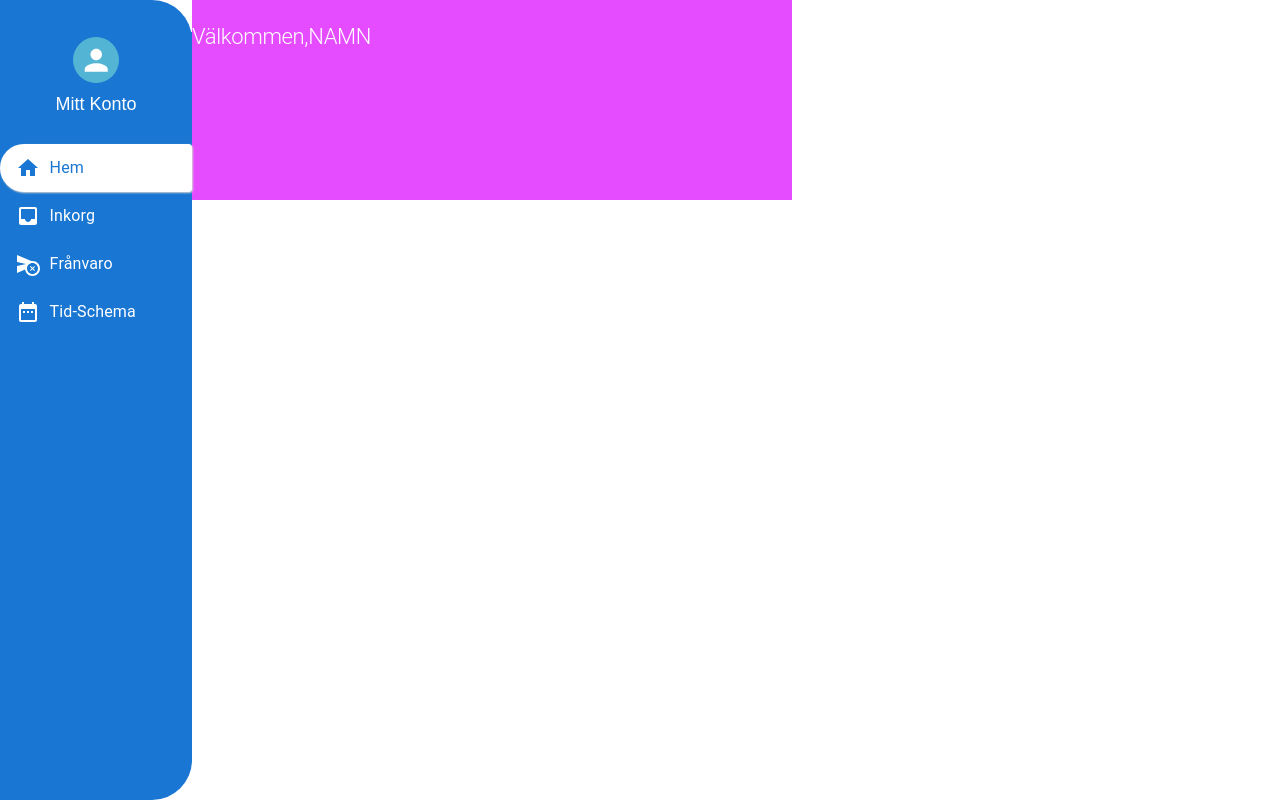
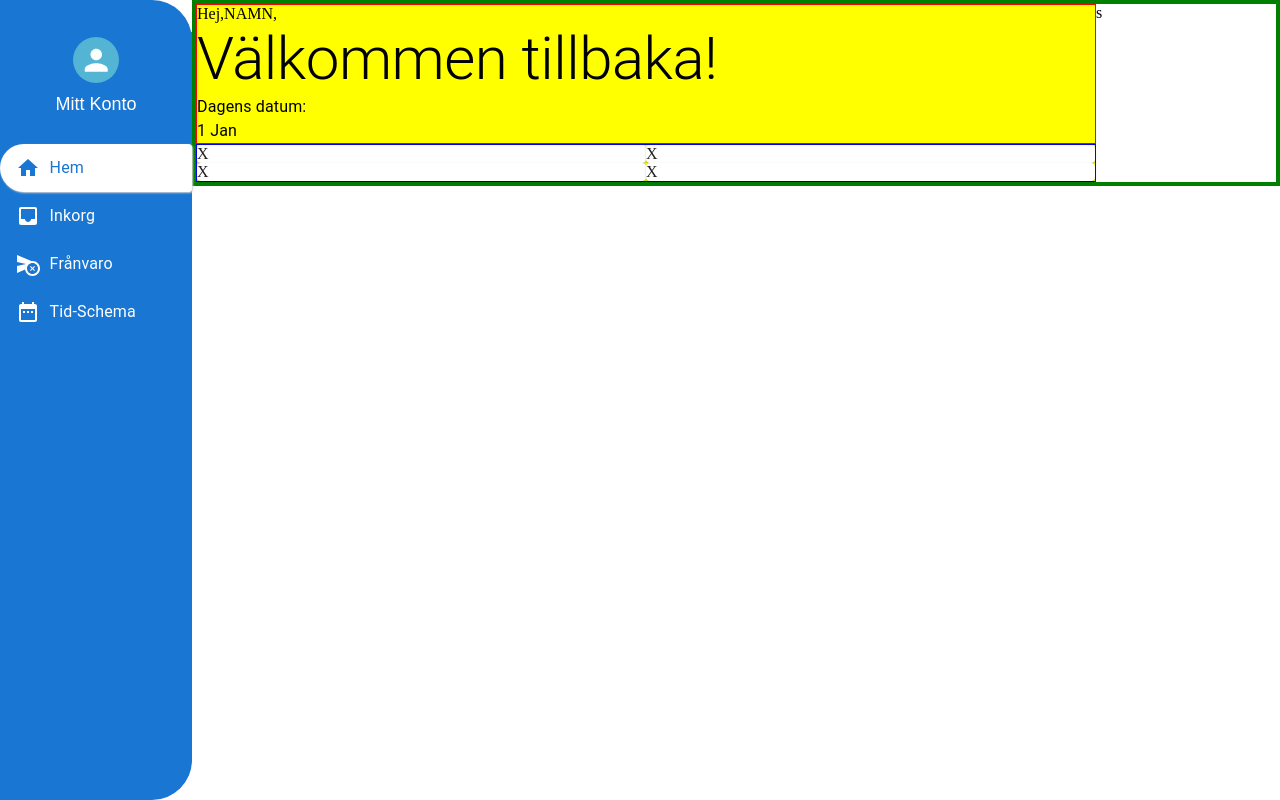
Before and after one commit to A-ForssmanP/InteractWithSchool, a React (Vite) app in the folder frontend/: page / in a window 1280 px wide. Built offline with nearby package versions, Linux system fonts and the light colour scheme; the HTML template or start-up script is replaced by a standard one.

Commit message:
add content and basic style

```diff
--- a/frontend/src/pages/homePage/HomePage.jsx
+++ b/frontend/src/pages/homePage/HomePage.jsx
@@ -1,4 +1,4 @@
-import { Box, Card, CardContent, Typography } from "@mui/material";
+import { Box, Card, CardContent, Typography, Paper, Grid } from "@mui/material";
 import { orange } from "@mui/material/colors";
 
 /* content:
@@ -13,18 +13,56 @@ Klass lista med färäldrar
 
 function HomePage() {
   return (
-    <Box>
-      <Box
-        minHeight={200}
-        bgcolor={"rgba(230, 76, 255)"}
-        color={"rgb(255,255,255)"}
-        maxWidth={600}
+    <Grid container border={"4px solid green"} height={"100%"}>
+      <Grid
+        item
+        xs={10}
+        bgcolor={"yellow"}
+        display={"Flex"}
+        flexDirection={"column"}
+        height={"100%"}
       >
-        <Typography variant="h1" fontSize={22} pt={3}>
-          Välkommen,NAMN
-        </Typography>
-      </Box>
-    </Box>
+        <Box border={"1px solid red"}>
+          <Box
+          // minHeight={200}
+          // bgcolor={"rgba(230, 76, 255)"}
+          // color={"rgb(255,255,255)"}
+          // maxWidth={600}
+          >
+            <Typography variant="p">Hej,NAMN,</Typography>
+            <Typography variant="h2">Välkommen tillbaka!</Typography>
+          </Box>
+          <Box>
+            <Typography>Dagens datum:</Typography>
+            <Typography>1 Jan</Typography>
+          </Box>
+        </Box>
+        <Box flexGrow={1} border={"1px solid blue"}>
+          <Grid
+            container
+            justifyContent="center"
+            alignItems="center"
+            height={"100%"}
+          >
+            <Grid item xs={6}>
+              <Paper>X</Paper>
+            </Grid>
+            <Grid item xs={6}>
+              <Paper>X</Paper>
+            </Grid>
+            <Grid item xs={6}>
+              <Paper>X</Paper>
+            </Grid>
+            <Grid item xs={6}>
+              <Paper>X</Paper>
+            </Grid>
+          </Grid>
+        </Box>
+      </Grid>
+      <Grid item xs={2}>
+        s
+      </Grid>
+    </Grid>
   );
 }
 
```
